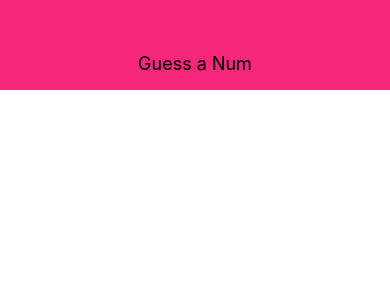
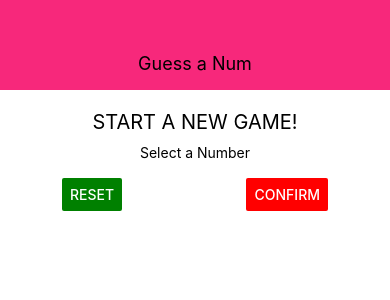
Before and after one commit to stall84/ReactNative_Guess_a_Num, a React Native app: screen / in a window 390 px wide. Shown: the top 300 px of the page. Built offline with nearby package versions, Linux system fonts and the light colour scheme.

Commit message:
Added screens folder and main entry-screen

```diff
--- a/App.js
+++ b/App.js
@@ -3,11 +3,13 @@
 import { StyleSheet, Text, View } from 'react-native';
 
 import Header from './components/Header';
+import StartGameScreen from './screens/StartGameScreen';
 
 export default function App() {
   return (
     <View style={styles.screen}>
       <Header title="Guess a Num"/>
+      <StartGameScreen />
     </View>
   );
 }
--- /dev/null
+++ b/screens/StartGameScreen.js
@@ -0,0 +1,46 @@
+import React from 'react';
+import { StyleSheet, Text, View, TextInput, Button } from 'react-native';
+
+const StartGameScreen = props => {
+
+    return (
+        <View style={styles.screen}>
+            <Text style={styles.title}>START A NEW GAME!</Text>
+            <View style={styles.inputContainer}>
+                <Text>Select a Number</Text>
+                    <TextInput />
+                <View style={styles.buttonContainer}>
+                    <Button title="Reset" color="green" onPress={() => {}} />
+                    <Button title="Confirm" color="red" onPress={() => {}} />
+                </View>
+            </View>
+        </View>
+    );
+};
+
+const styles = StyleSheet.create({
+    screen: {
+        flex: 1,
+        padding: 10,
+        alignItems: 'center',
+    },
+    title: {
+        fontSize: 20,
+        marginVertical: 10,
+
+    },
+    inputContainer: {
+        width: 300,
+        maxWidth: '80%',
+        alignItems: 'center',
+
+    },
+    buttonContainer: {
+        width: '100%',
+        paddingHorizontal: 15,
+        flexDirection: 'row',
+        justifyContent: 'space-between',
+    }
+});
+
+export default StartGameScreen;
```
